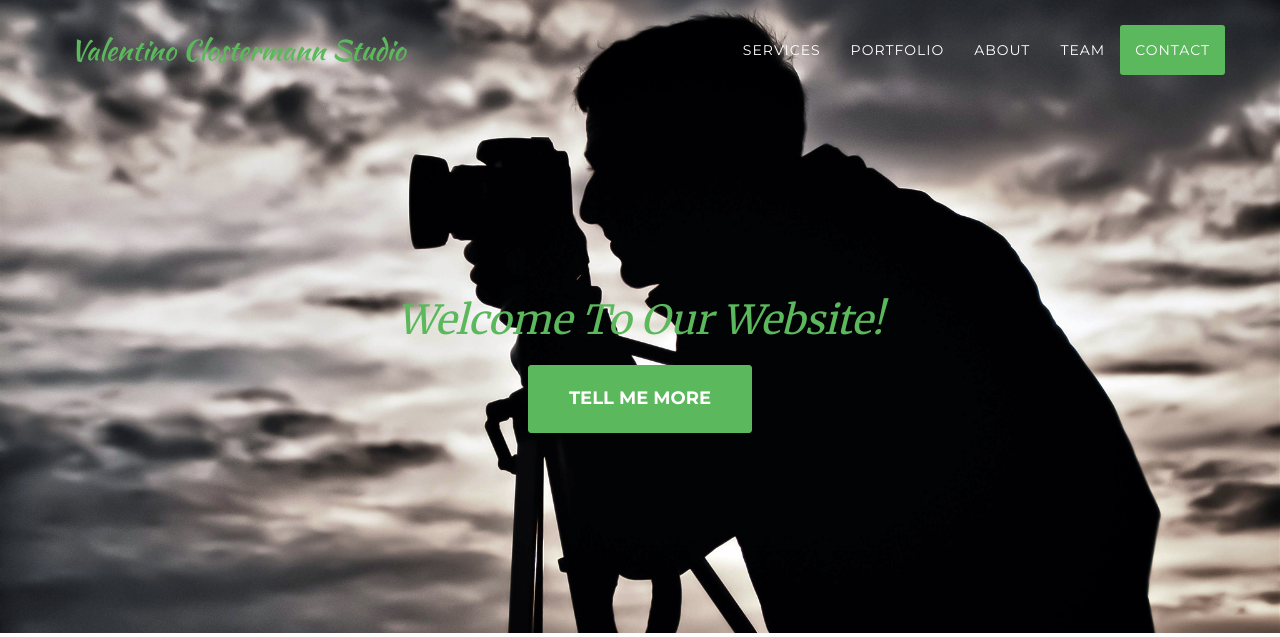
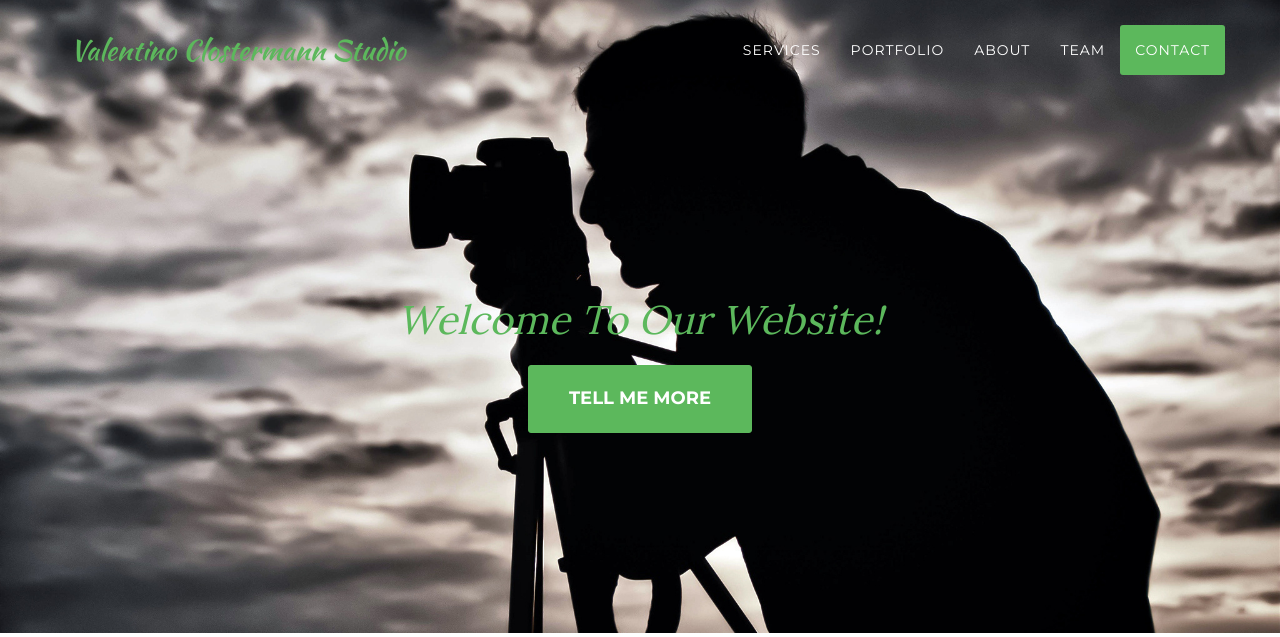
Before and after one commit to ffurie/alexey.github.io, a PHP site: page /works/clostermann/index.html in a window 1280 px wide. Shown: the top 637 px of the page. Run offline with PHP 8.4, Linux system fonts and the light colour scheme; some libraries are stand-ins or nearby versions; some web fonts are replaced.

Commit message:
Update agency.css

```diff
--- a/works/clostermann/css/agency.css
+++ b/works/clostermann/css/agency.css
@@ -8,6 +8,7 @@
 @import url('https://fonts.googleapis.com/css?family=Montserrat:400,700&display=swap');
 @import url('https://fonts.googleapis.com/css?family=Roboto+Slab:100,300,400,700&display=swap');
 @import url('https://fonts.googleapis.com/css?family=Merriweather&display=swap');
+@import url('https://fonts.googleapis.com/css?family=Lora&display=swap');
 
 body {
     overflow-x: hidden;
@@ -311,7 +312,8 @@ header .intro-text .intro-heading {
     header .intro-text .intro-lead-in {
         margin-bottom: 25px;
         /*font-family: "Droid Serif","Helvetica Neue",Helvetica,Arial,sans-serif; */
-        font-family: 'Merriweather', serif;
+        /*font-family: 'Merriweather', serif;*/
+        font-family: 'Lora', serif;
         font-size: 40px;
         font-style: italic;
         line-height: 40px;
```
